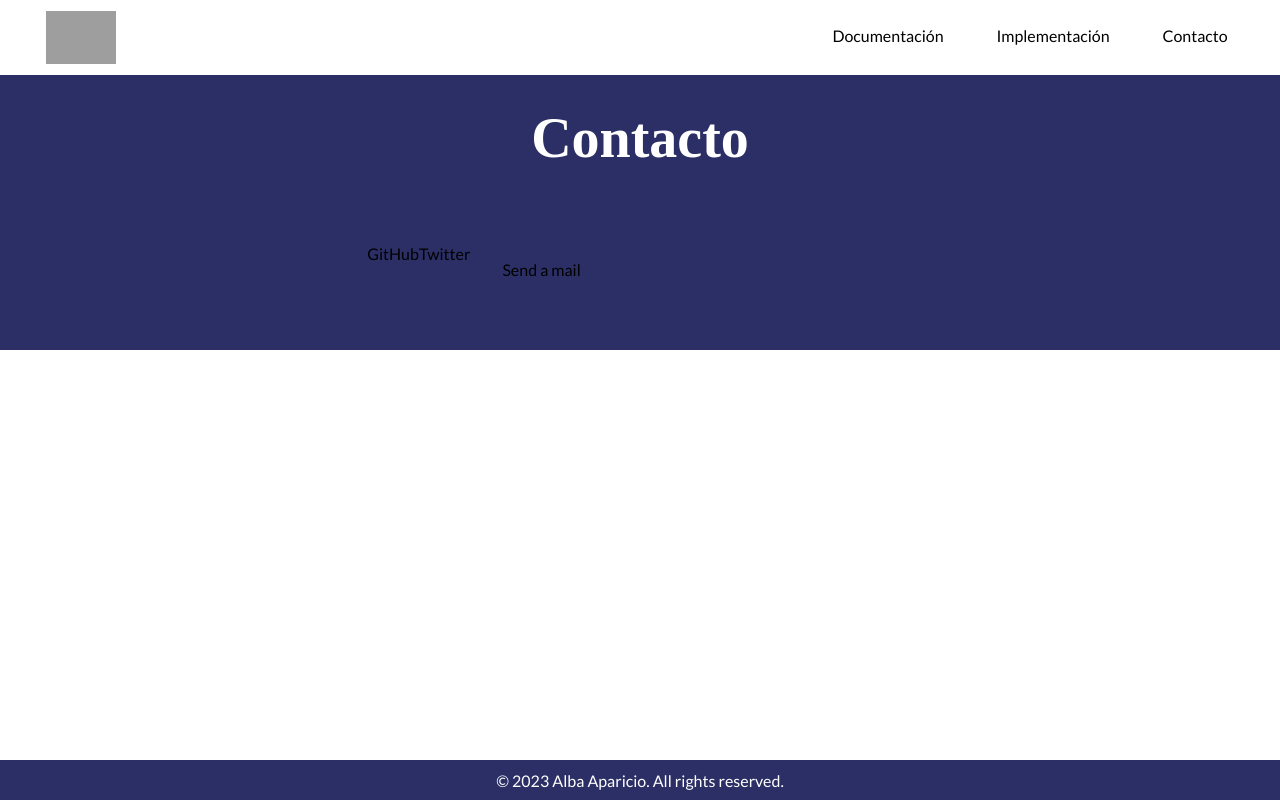
After one commit to albaaparicio12/QKD, a Django app: template web/templates/contacto.html in a window 1280 px wide. The commit adds this page. Run offline with Django 3.2, Linux system fonts and the light colour scheme; the template is opened without the code that fills it, so the values that code supplies are empty; some web fonts are replaced; grey boxes are pictures that could not be loaded.

Commit message:
Added contacto

```diff
--- a/QKD/urls.py
+++ b/QKD/urls.py
@@ -20,4 +20,5 @@ from web import views
 urlpatterns = [
     path("admin/", admin.site.urls),
     path("", views.main_page, name="main_page"),
+    path("contacto", views.contacto, name="contacto"),
 ]
--- a/web/static/css/index.css
+++ b/web/static/css/styles.css
@@ -137,20 +137,6 @@ nav>ul>li {
     margin-bottom: 10px;
 }
 
-#title input[type='submit'] {
-    max-width: 150px;
-    width: 100%;
-    height: 30px;
-    margin: 15px 0;
-    border: 0;
-    background-color: #f1c40f;
-}
-
-#title input[type='submit']:hover {
-    background-color: orange;
-    transition: background-color 1s;
-}
-
 @media (max-width: 650px) {
     #title {
         margin-top: 120px;
@@ -161,9 +147,8 @@ nav>ul>li {
     display: flex;
     flex-direction: column;
     height: 500px;
-    margin: 30px;
+    margin: 50px;
     color: black;
-
 }
 
 .main_text>h2 {
@@ -178,7 +163,11 @@ nav>ul>li {
 }
 
 footer {
+    position: fixed;
+    left: 0;
+    bottom: 0;
     display: flex;
+    width: 100%;
     flex-direction: column;
     align-items: center;
     justify-content: center;
@@ -186,3 +175,84 @@ footer {
     background-color: rgb(43, 47, 102);
     color: white;
 }
+
+#contacto {
+    display: flex;
+    flex-direction: column;
+    align-items: left;
+    justify-content: center;
+    text-align: center;
+    height: 300px;
+    margin-top: 50px;
+    background-color: rgb(43, 47, 102);
+    color: white;
+}
+
+#contacto h2 {
+    font-size: 3.5em;
+    font-weight: 700;
+    margin-bottom: 10px;
+}
+
+.btn {
+    display: inline-block;
+    padding: 1rem 2rem;
+    border-radius: 2px;
+}
+
+.btn-show-all {
+    font-size: 2rem;
+    background: var(--main-gray);
+    transition: background 0.3s ease-out;
+}
+
+.btn-show-all:hover {
+    background: var(--main-red);
+}
+
+.btn-show-all:hover>i {
+    transform: translateX(2px);
+}
+
+.btn-show-all>i {
+    margin-left: 10px;
+    transform: translateX(0);
+    transition: transform 0.3s ease-out;
+}
+
+/* Contact section */
+
+.contact-section {
+    display: flex;
+    flex-direction: column;
+    justify-content: center;
+    align-items: center;
+    text-align: center;
+    width: 100%;
+    height: 80vh;
+    padding: 0 2rem;
+    background: var(--main-gray);
+}
+
+.contact-section-header>h2 {
+    font-size: 6rem;
+}
+
+@media (max-width: 28.75em) {
+    .contact-section-header>h2 {
+        font-size: 4rem;
+    }
+}
+
+.contact-section-header>p {
+    font-style: italic;
+}
+
+.contact-links {
+    display: flex;
+    justify-content: center;
+    width: 100%;
+    max-width: 980px;
+    margin-top: 4rem;
+    flex-wrap: wrap;
+}
--- /dev/null
+++ b/web/templates/contacto.html
@@ -0,0 +1,50 @@
+{% load static %}
+<!DOCTYPE html>
+<html lang="en">
+
+<head>
+    <meta charset="UTF-8">
+    <meta name="viewport" content="width=device-width, initial-scale=1.0">
+    <title>QKD</title>
+    <link rel="stylesheet" href="{% static 'css/styles.css' %}">
+</head>
+
+<body>
+    <header id="header">
+        <div class="logo">
+            <img id="header-img"
+                src="https://upload.wikimedia.org/wikipedia/commons/thumb/f/f3/Blochsphere.svg/1200px-Blochsphere.svg.png"
+                alt="QKD logo" />
+        </div>
+
+        <nav id="nav-bar">
+            <ul> <!--TODO: Añadir efectos bajar suave a los distintos puntos-->
+                <li><a class="nav-link" href="/">Documentación</a></li>
+                <li><a class="nav-link" href="#implementacion">Implementación</a></li>
+                <li><a class="nav-link" href="/contacto">Contacto</a></li>
+            </ul>
+        </nav>
+    </header>
+
+    <main>
+        <section id="contacto">
+            <h2>Contacto</h2>
+            <div class="contact-links">
+                <a href="https://github.com/albaaparicio12" target="_blank" class="btn_contacto"><i
+                        class="fa-brands fa-github"></i>
+                    GitHub</a>
+                <a href="https://twitter.com/albaaparicio12" target="_blank" class="btn_contacto"><i
+                        class="fa-brands fa-x-twitter"></i> Twitter</a>
+                <a href="/cdn-cgi/l/email-protection#1a7f627b776a767f5a7f627b776a767f34797577"
+                    class="btn contact-details"><i class="fa-solid fa-envelope"></i> Send a mail</a>
+            </div>
+        </section>
+
+    </main>
+
+    <footer>
+        <p>&copy; 2023 Alba Aparicio. All rights reserved.</p>
+    </footer>
+</body>
+
+</html>
--- a/web/views.py
+++ b/web/views.py
@@ -4,3 +4,7 @@ from django.shortcuts import render
 # Create your views here.
 def main_page(request):
     return render(request, "index.html", {})
+
+
+def contacto(request):
+    return render(request, "contacto.html", {})
```
Also changed, not shown: web/templates/index.html (+4 -3 lines).
